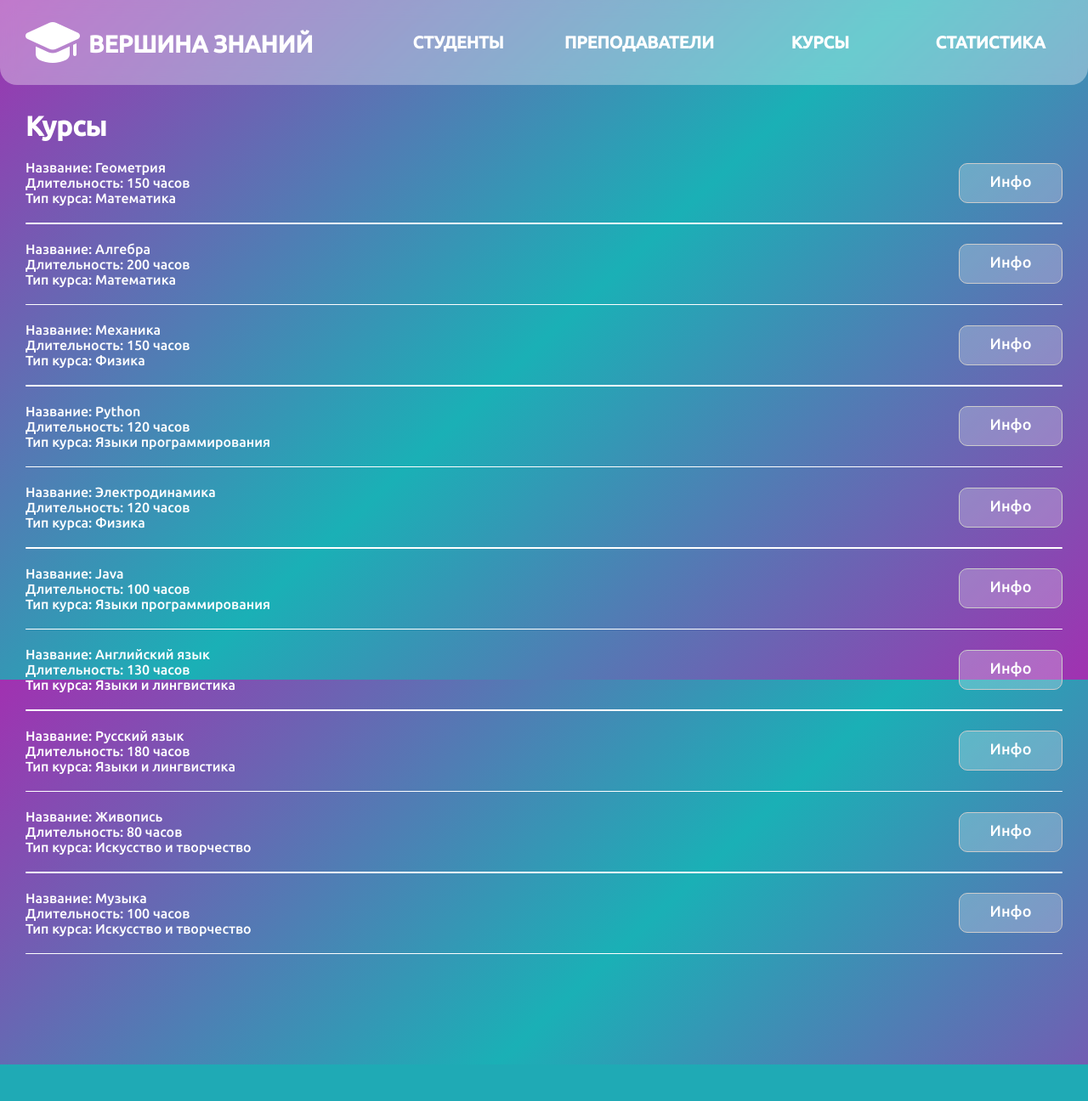
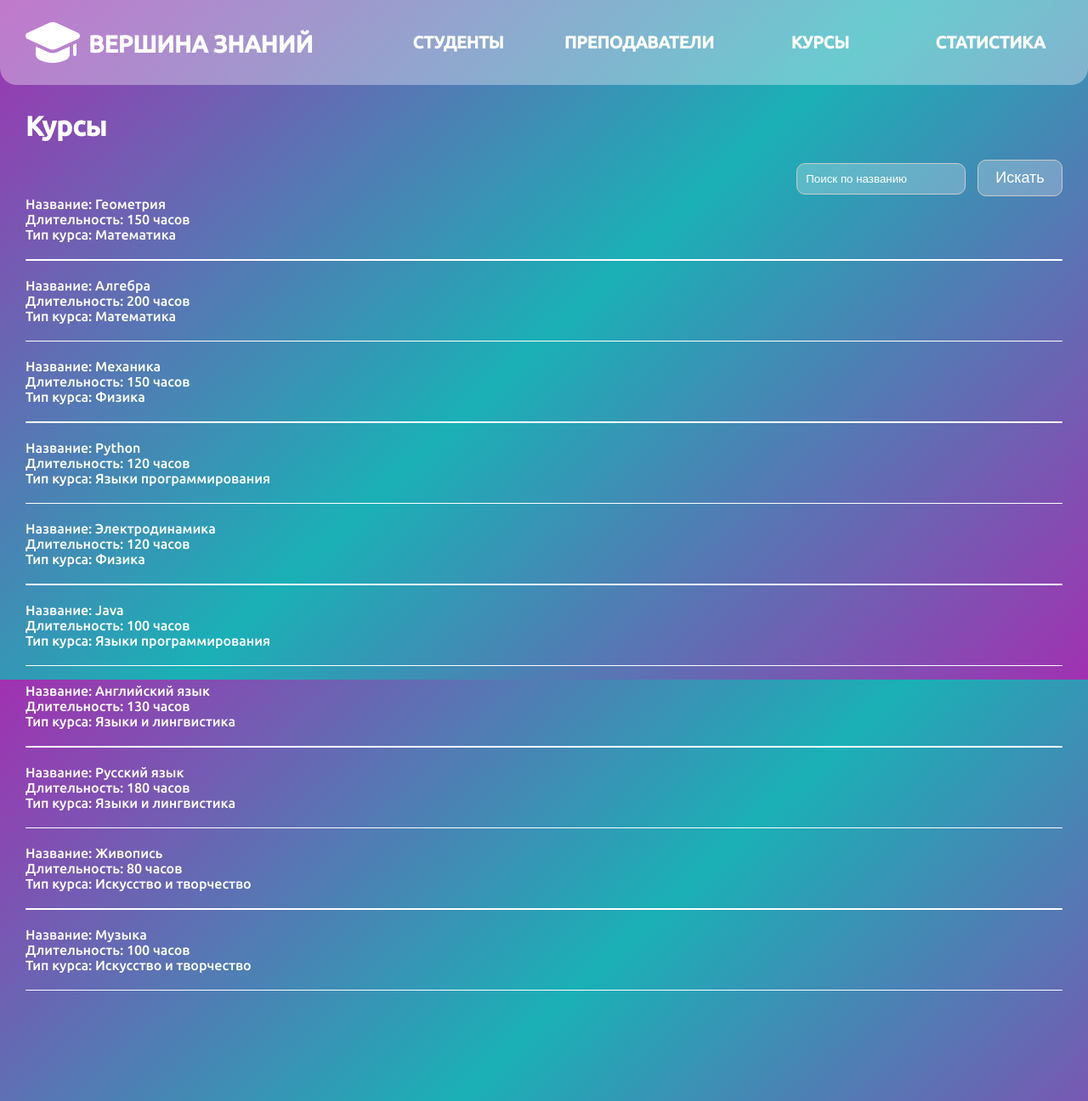
Before and after one commit to tayuyka/courses, a Django app: page /view-courses/ in a window 1280 px wide. Shown: the whole page at 85% size. Before the commit the page ends 1253 px from the top, so only its background shows below. Run offline with Django 4.2, Linux system fonts and the light colour scheme; data comes from the database, SQL or seed files in the repository; some libraries are stand-ins or nearby versions.

Commit message:
minor change html pages

```diff
--- a/courses/main/templates/main/view_courses.html
+++ b/courses/main/templates/main/view_courses.html
@@ -6,7 +6,10 @@
 
 {% block content %}
    <h1>Курсы</h1>
-
+<form method="GET" action="{% url 'view_courses' %}" class="search">
+    <input type="text" name="q" value="{{ search_query }}" placeholder="Поиск по названию" class="filter">
+    <button type="submit" class="func-btn-edit">Искать</button>
+</form>
 
 
 {% for course in courses %}
@@ -16,7 +19,7 @@
     Тип курса: {{ course.course_type.course_type }}<br>
 
     <div class="func-btns">
-            <a href="{% url 'course_info' course.id %}" class="func-btn-edit" >Инфо</a>
+            <a href="{% url 'course_info' course.id %}" class="func-btn-info" ><i class="gg-eye-alt"></i></a>
 
 
     </div>
--- a/courses/main/templates/main/view_teachers.html
+++ b/courses/main/templates/main/view_teachers.html
@@ -7,6 +7,10 @@
 
 {% block content %}
    <h1>Преподаватели</h1>
+<form method="GET" action="{% url 'view_teachers' %}" class="search">
+    <input type="text" name="q" value="{{ search_query }}" placeholder="Поиск по ФИО" class="filter">
+    <button type="submit" class="func-btn-edit">Искать</button>
+</form>
 
 {% for teacher in teachers %}
         <div class="student-info">
@@ -15,7 +19,7 @@
         Курс: {{ teacher.course }}<br>
 
         <div class="func-btns">
-            <a href="{% url 'teacher_info' teacher.id %}" class="func-btn-edit" ><i class="gg-eye-alt"></i></a>
+            <a href="{% url 'teacher_info' teacher.id %}" class="func-btn-info" ><i class="gg-eye-alt"></i></a>
 
         </div>
 
```
Also changed, not shown: courses/main/templates/main/view_students.html (+5 -2 lines).
